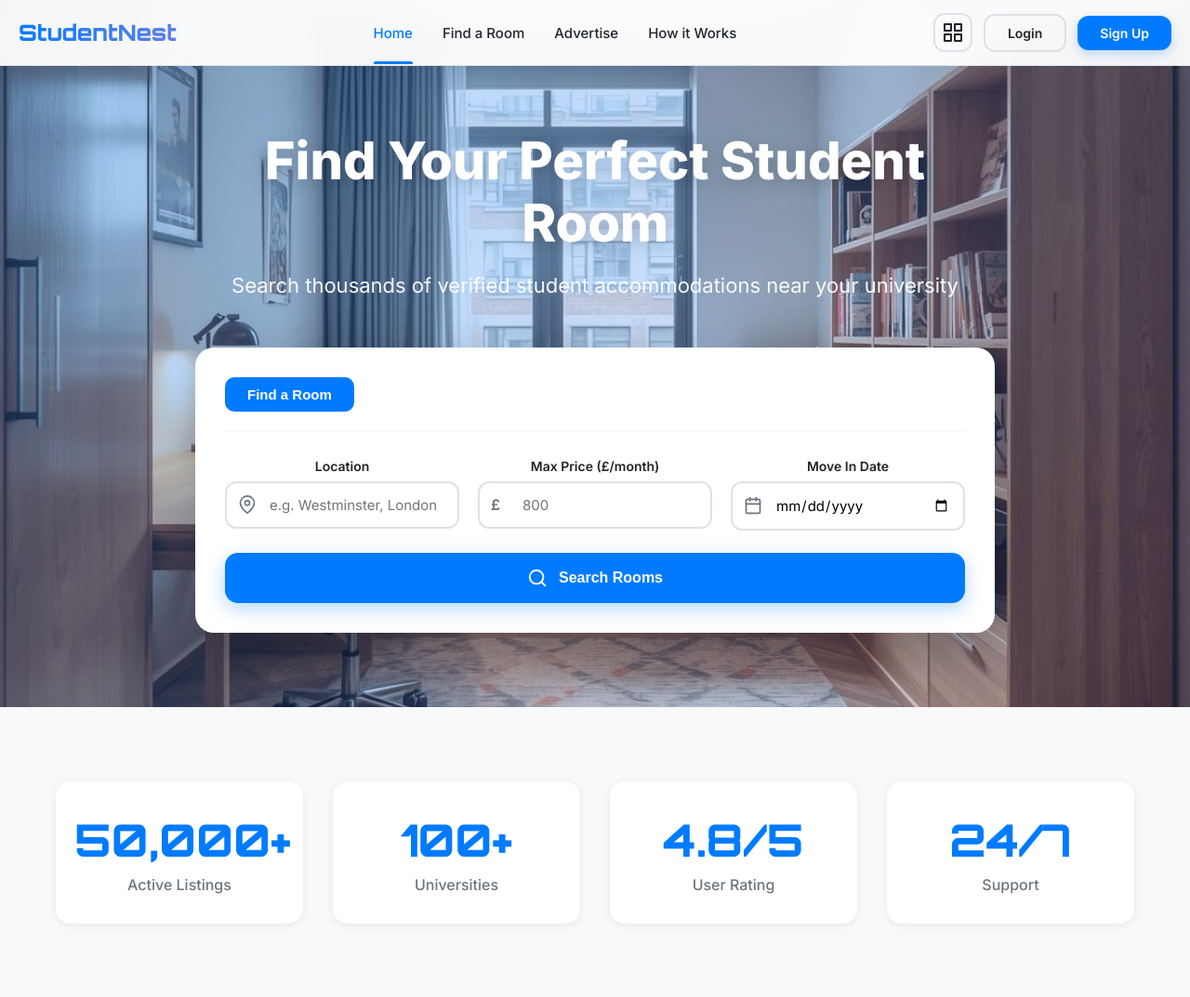
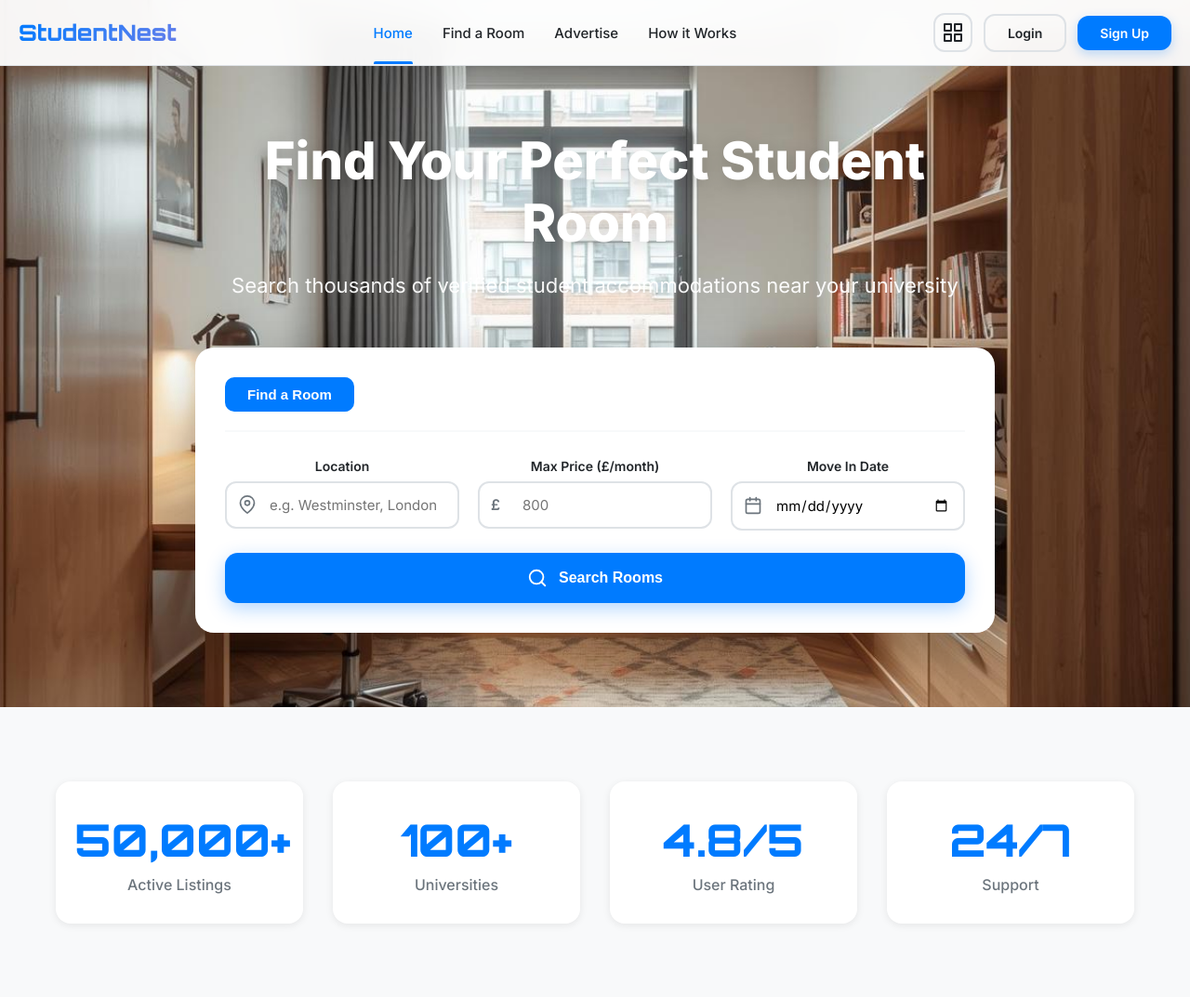
Before and after one commit to arvinshf/studentnest-housing-platform, a Django app: page /home.html in a window 1280 px wide. Shown: the top 1073 px of the page at 93% size. Run offline with Django 4.2, Linux system fonts and the light colour scheme; data that the repository does not hold is empty.

Commit message:
Remove blue overlay filter from hero section

```diff
--- a/backend/static/home.css
+++ b/backend/static/home.css
@@ -277,7 +277,7 @@ body {
   left: 0;
   width: 100%;
   height: 100%;
-  background: linear-gradient(135deg, rgba(0, 123, 255, 0.3) 0%, rgba(102, 126, 234, 0.2) 100%);
+  background: transparent;
 }
 
 .home-hero-content {
```
